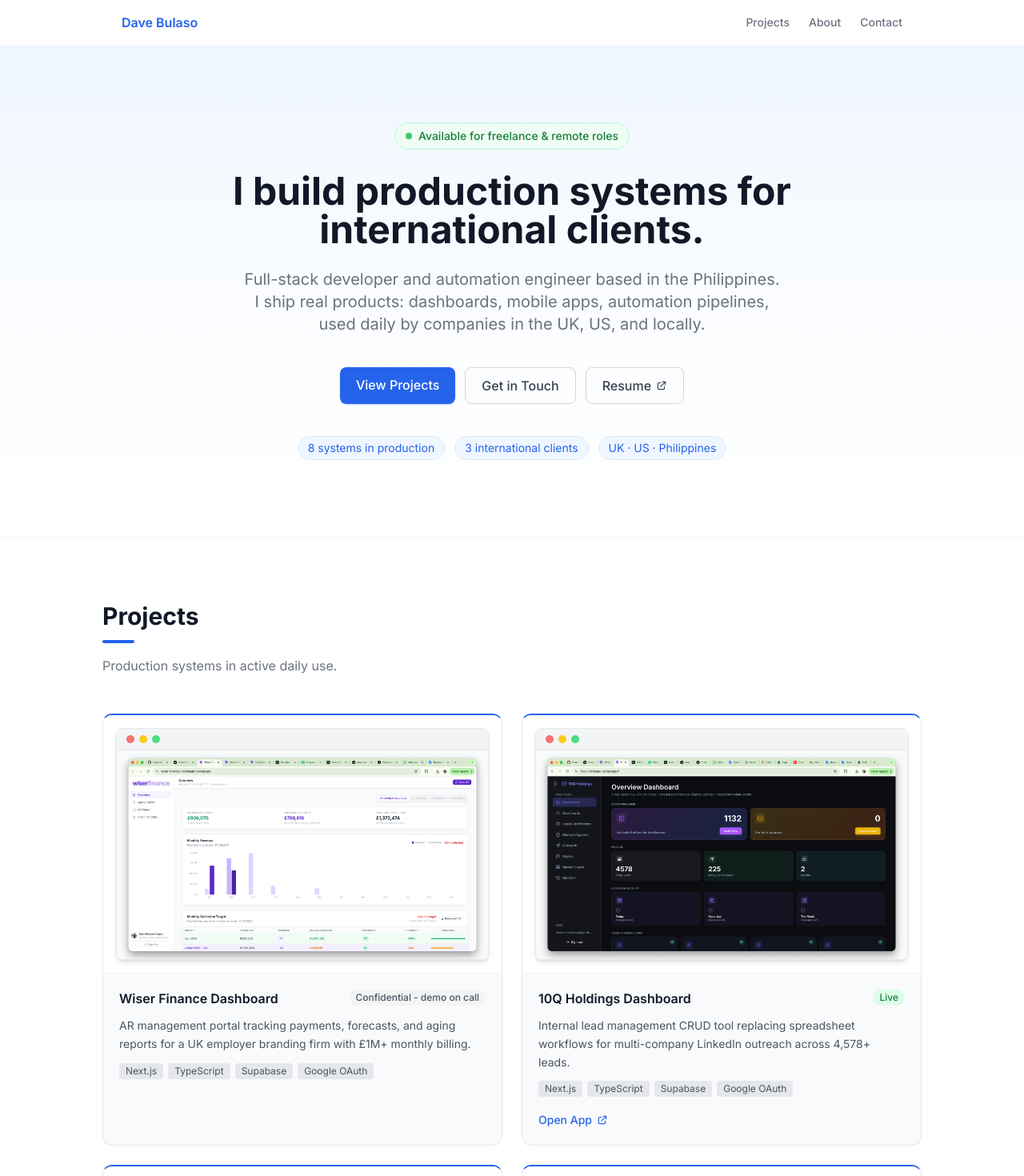
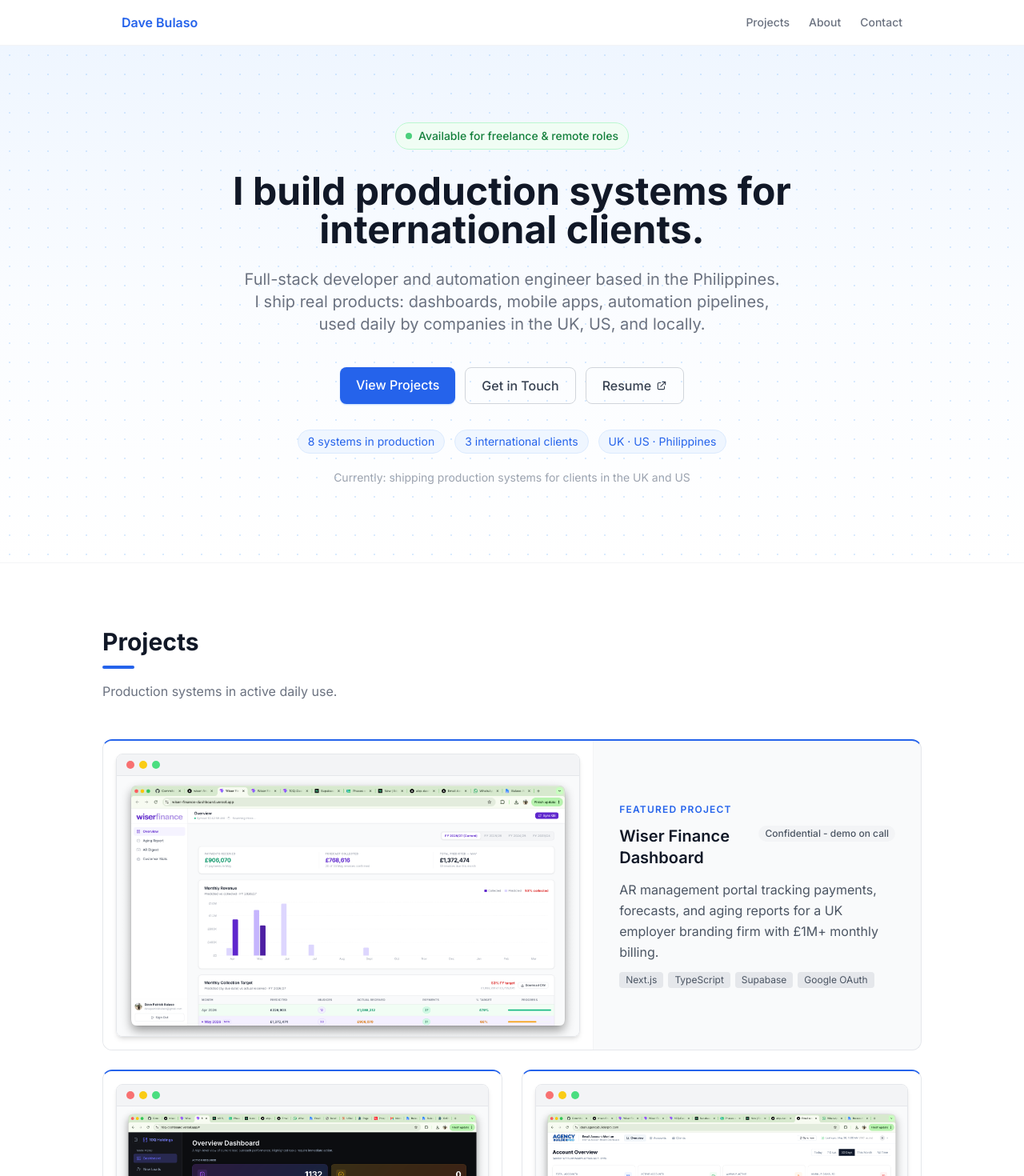
Before and after one commit to patrickpatrick27/portfolio, a Next.js app: page / in a window 1280 px wide. Shown: the top 1470 px of the page at 80% size. Built offline with nearby package versions, Linux system fonts and the light colour scheme.

Commit message:
feature: back-to-top button, dot grid hero, footer social links, featured project card, currently building line

```diff
--- a/app/page.tsx
+++ b/app/page.tsx
@@ -4,6 +4,7 @@ import Projects from "@/components/Projects";
 import About from "@/components/About";
 import Contact from "@/components/Contact";
 import Footer from "@/components/Footer";
+import BackToTop from "@/components/BackToTop";
 
 export default function Home() {
   return (
@@ -16,6 +17,7 @@ export default function Home() {
         <Contact />
       </main>
       <Footer />
+      <BackToTop />
     </>
   );
 }
--- /dev/null
+++ b/components/BackToTop.tsx
@@ -0,0 +1,28 @@
+"use client";
+import { useEffect, useState } from "react";
+
+export default function BackToTop() {
+  const [visible, setVisible] = useState(false);
+
+  useEffect(() => {
+    const handleScroll = () => setVisible(window.scrollY > 500);
+    window.addEventListener("scroll", handleScroll, { passive: true });
+    return () => window.removeEventListener("scroll", handleScroll);
+  }, []);
+
+  return (
+    <button
+      onClick={() => window.scrollTo({ top: 0, behavior: "smooth" })}
+      aria-label="Back to top"
+      className={`fixed bottom-6 right-6 z-40 p-3 bg-blue-600 text-white rounded-full shadow-lg hover:bg-blue-700 hover:-translate-y-0.5 transition-all duration-300 ${
+        visible
+          ? "opacity-100 translate-y-0"
+          : "opacity-0 translate-y-3 pointer-events-none"
+      }`}
+    >
+      <svg className="w-4 h-4" fill="none" viewBox="0 0 24 24" stroke="currentColor" strokeWidth={2.5}>
+        <path strokeLinecap="round" strokeLinejoin="round" d="M4.5 15.75l7.5-7.5 7.5 7.5" />
+      </svg>
+    </button>
+  );
+}
--- a/components/Footer.tsx
+++ b/components/Footer.tsx
@@ -1,9 +1,35 @@
 export default function Footer() {
   return (
-    <footer className="py-8 px-4 border-t border-gray-200 bg-white">
-      <p className="text-center text-sm text-gray-400">
-        Dave Patrick Bulaso · Cavite, Philippines · 2026
-      </p>
+    <footer className="py-8 px-6 border-t border-gray-200 bg-white">
+      <div className="max-w-5xl mx-auto flex flex-col sm:flex-row items-center justify-between gap-4">
+        <p className="text-sm text-gray-400">
+          Dave Patrick Bulaso · Cavite, Philippines · 2026
+        </p>
+        <div className="flex items-center gap-5">
+          <a
+            href="https://github.com/patrickpatrick27"
+            target="_blank"
+            rel="noopener noreferrer"
+            aria-label="GitHub"
+            className="text-gray-400 hover:text-gray-700 transition-colors"
+          >
+            <svg className="w-5 h-5" fill="currentColor" viewBox="0 0 24 24">
+              <path fillRule="evenodd" d="M12 2C6.477 2 2 6.484 2 12.017c0 4.425 2.865 8.18 6.839 9.504.5.092.682-.217.682-.483 0-.237-.008-.868-.013-1.703-2.782.605-3.369-1.343-3.369-1.343-.454-1.158-1.11-1.466-1.11-1.466-.908-.62.069-.608.069-.608 1.003.07 1.531 1.032 1.531 1.032.892 1.53 2.341 1.088 2.91.832.092-.647.35-1.088.636-1.338-2.22-.253-4.555-1.113-4.555-4.951 0-1.093.39-1.988 1.029-2.688-.103-.253-.446-1.272.098-2.65 0 0 .84-.27 2.75 1.026A9.564 9.564 0 0112 6.844c.85.004 1.705.115 2.504.337 1.909-1.296 2.747-1.027 2.747-1.027.546 1.379.202 2.398.1 2.651.64.7 1.028 1.595 1.028 2.688 0 3.848-2.339 4.695-4.566 4.943.359.309.678.92.678 1.855 0 1.338-.012 2.419-.012 2.747 0 .268.18.58.688.482A10.019 10.019 0 0022 12.017C22 6.484 17.522 2 12 2z" clipRule="evenodd" />
+            </svg>
+          </a>
+          <a
+            href="https://linkedin.com/in/dave-patrick-bulaso-169b7b307"
+            target="_blank"
+            rel="noopener noreferrer"
+            aria-label="LinkedIn"
+            className="text-gray-400 hover:text-gray-700 transition-colors"
+          >
+            <svg className="w-5 h-5" fill="currentColor" viewBox="0 0 24 24">
+              <path d="M20.447 20.452h-3.554v-5.569c0-1.328-.027-3.037-1.852-3.037-1.853 0-2.136 1.445-2.136 2.939v5.667H9.351V9h3.414v1.561h.046c.477-.9 1.637-1.85 3.37-1.85 3.601 0 4.267 2.37 4.267 5.455v6.286zM5.337 7.433a2.062 2.062 0 01-2.063-2.065 2.064 2.064 0 112.063 2.065zm1.782 13.019H3.555V9h3.564v11.452zM22.225 0H1.771C.792 0 0 .774 0 1.729v20.542C0 23.227.792 24 1.771 24h20.451C23.2 24 24 23.227 24 22.271V1.729C24 .774 23.2 0 22.222 0h.003z" />
+            </svg>
+          </a>
+        </div>
+      </div>
     </footer>
   );
 }
--- a/components/Hero.tsx
+++ b/components/Hero.tsx
@@ -1,8 +1,16 @@
 export default function Hero() {
   return (
-    <section className="py-24 px-4 sm:px-6 text-center bg-gradient-to-b from-blue-50 via-blue-50/30 to-white">
-      <div className="max-w-3xl mx-auto">
+    <section className="relative py-24 px-4 sm:px-6 text-center bg-gradient-to-b from-blue-50 via-blue-50/30 to-white overflow-hidden">
+      {/* Dot grid overlay */}
+      <div
+        className="absolute inset-0 opacity-[0.35]"
+        style={{
+          backgroundImage: "radial-gradient(circle, #93c5fd 1px, transparent 1px)",
+          backgroundSize: "24px 24px",
+        }}
+      />
 
+      <div className="relative max-w-3xl mx-auto">
         {/* Available badge */}
         <div
           className="inline-flex items-center gap-2 px-3 py-1.5 bg-green-50 border border-green-200 rounded-full text-sm text-green-700 font-medium mb-7 animate-fade-in-up"
@@ -27,7 +35,7 @@ export default function Hero() {
           used daily by companies in the UK, US, and locally.
         </p>
         <div
-          className="flex flex-wrap justify-center gap-3 mb-10 animate-fade-in-up"
+          className="flex flex-wrap justify-center gap-3 mb-8 animate-fade-in-up"
           style={{ animationDelay: "360ms" }}
         >
           <a
@@ -55,7 +63,7 @@ export default function Hero() {
           </a>
         </div>
         <div
-          className="flex flex-wrap justify-center gap-3 animate-fade-in-up"
+          className="flex flex-wrap justify-center gap-3 mb-5 animate-fade-in-up"
           style={{ animationDelay: "480ms" }}
         >
           {[
@@ -71,6 +79,12 @@ export default function Hero() {
             </span>
           ))}
         </div>
+        <p
+          className="text-sm text-gray-400 animate-fade-in-up"
+          style={{ animationDelay: "560ms" }}
+        >
+          Currently: shipping production systems for clients in the UK and US
+        </p>
       </div>
     </section>
   );
--- a/components/Projects.tsx
+++ b/components/Projects.tsx
@@ -144,13 +144,22 @@ export default function Projects() {
         <div className="grid grid-cols-1 md:grid-cols-2 gap-6">
           {projects.map((project, i) => {
             const badge = statusConfig[project.status];
+            const featured = i === 0;
+
             return (
-              <AnimateIn key={project.name} delay={i * 60} className="flex flex-col">
+              <AnimateIn
+                key={project.name}
+                delay={i * 60}
+                className={`flex flex-col ${featured ? "md:col-span-2" : ""}`}
+              >
                 <div
-                  className="bg-[#F9FAFB] rounded-xl overflow-hidden flex flex-col flex-1 hover:-translate-y-1 hover:shadow-lg transition-[transform,box-shadow] duration-200"
+                  className={`bg-[#F9FAFB] rounded-xl overflow-hidden flex flex-1 hover:-translate-y-1 hover:shadow-lg transition-[transform,box-shadow] duration-200 ${
+                    featured ? "flex-col md:flex-row" : "flex-col"
+                  }`}
                   style={{ border: "1px solid #E5E7EB", borderTop: "2px solid #2563EB" }}
                 >
-                  <div className="bg-white p-4 border-b border-gray-100">
+                  {/* Screenshot */}
+                  <div className={`bg-white p-4 border-b border-gray-100 ${featured ? "md:w-3/5 md:border-b-0 md:border-r" : ""}`}>
                     {project.mockup === "browser" ? (
                       <BrowserMockup src={project.image} alt={project.name} />
                     ) : (
@@ -159,26 +168,28 @@ export default function Projects() {
                       </div>
                     )}
                   </div>
-                  <div className="p-5 flex flex-col gap-3 flex-1">
+
+                  {/* Info */}
+                  <div className={`flex flex-col gap-3 flex-1 ${featured ? "p-6 md:p-8 justify-center" : "p-5"}`}>
+                    {featured && (
+                      <span className="text-xs font-semibold text-blue-600 uppercase tracking-widest">
+                        Featured Project
+                      </span>
+                    )}
                     <div className="flex items-start justify-between gap-3">
-                      <h3 className="font-semibold text-gray-900 leading-snug">
+                      <h3 className={`font-semibold text-gray-900 leading-snug ${featured ? "text-xl" : ""}`}>
                         {project.name}
                       </h3>
-                      <span
-                        className={`shrink-0 px-2 py-0.5 text-xs rounded-full font-medium ${badge.className}`}
-                      >
+                      <span className={`shrink-0 px-2 py-0.5 text-xs rounded-full font-medium ${badge.className}`}>
                         {badge.label}
                       </span>
                     </div>
-                    <p className="text-sm text-gray-600 leading-relaxed">
+                    <p className={`text-gray-600 leading-relaxed ${featured ? "text-base" : "text-sm"}`}>
                       {project.description}
                     </p>
                     <div className="flex flex-wrap gap-1.5">
                       {project.stack.map((tech) => (
-                        <span
-                          key={tech}
-                          className="px-2 py-0.5 bg-gray-200 text-gray-600 text-xs rounded"
-                        >
+                        <span key={tech} className="px-2 py-0.5 bg-gray-200 text-gray-600 text-xs rounded">
                           {tech}
                         </span>
                       ))}
@@ -191,9 +202,7 @@ export default function Projects() {
                           rel="noopener noreferrer"
                           className="inline-flex items-center gap-1.5 text-sm text-blue-600 hover:text-blue-700 font-medium transition-colors"
                         >
-                          {project.status === "github"
-                            ? "View on GitHub"
-                            : "Open App"}
+                          {project.status === "github" ? "View on GitHub" : "Open App"}
                           <ExternalLinkIcon />
                         </a>
                       </div>
```
